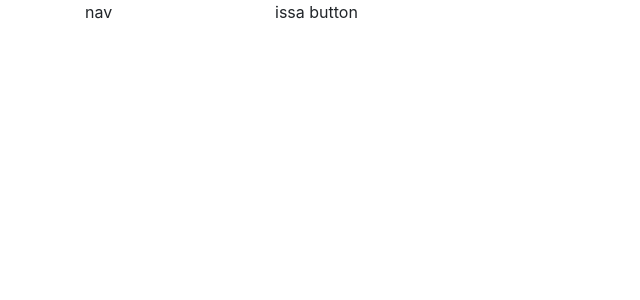
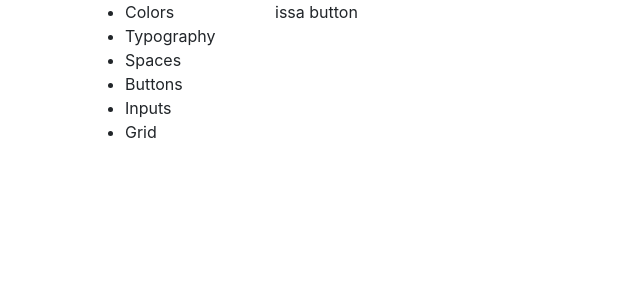
Before and after one commit to sidramwaseem/Button-Component, a React (Create React App) app: page / in a window 1280 px wide. Shown: the top 300 px of the page, without its empty margins (0-640 px from the left). Built offline with nearby package versions, Linux system fonts and the light colour scheme.

Commit message:
update nav

```diff
--- a/src/components/Nav/Nav.jsx
+++ b/src/components/Nav/Nav.jsx
@@ -2,9 +2,14 @@ import React from 'react'
 
 function Nav() {
   return (
-    <div>
-      nav
-    </div>
+    <ul>
+      <li>Colors</li>
+      <li>Typography</li>
+      <li>Spaces</li>
+      <li>Buttons</li>
+      <li>Inputs</li>
+      <li>Grid</li>
+    </ul>
   )
 }
 
```
